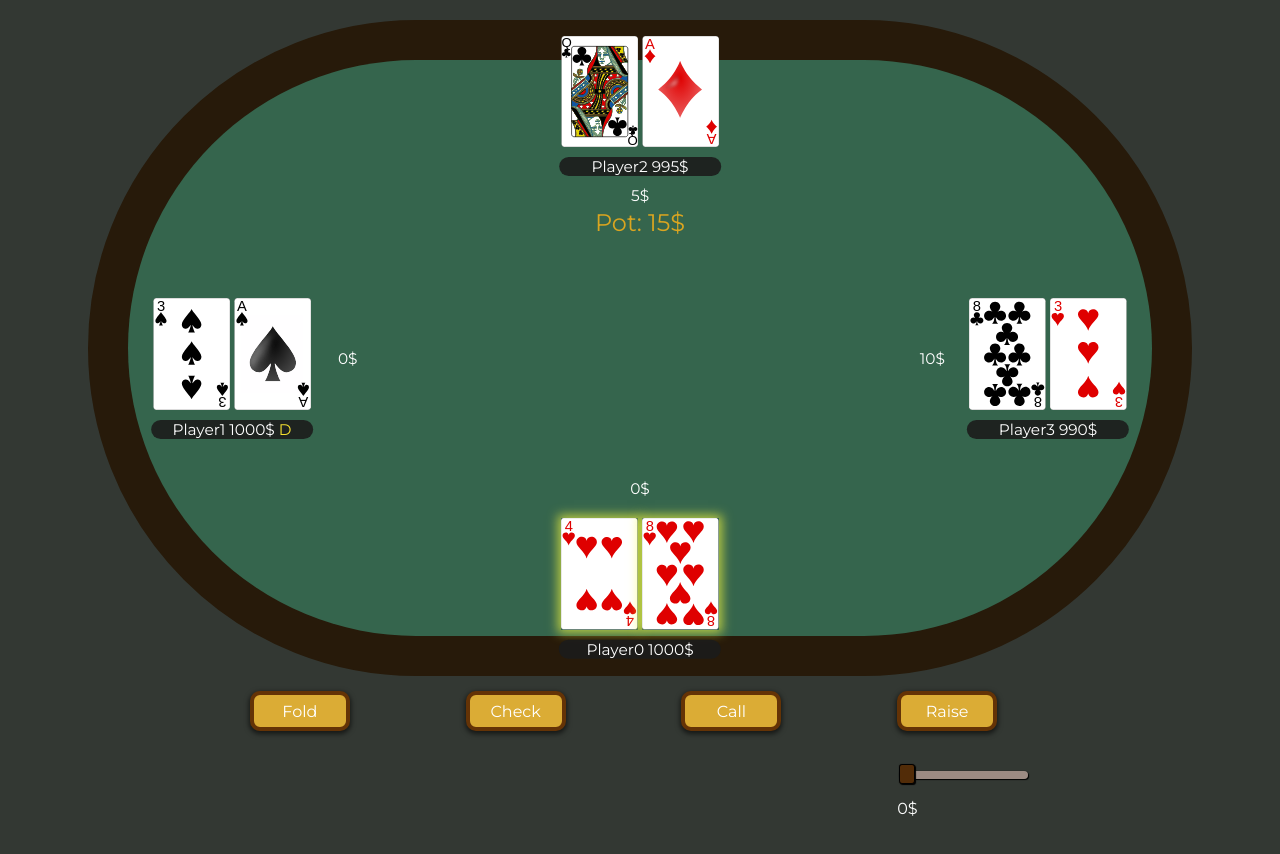
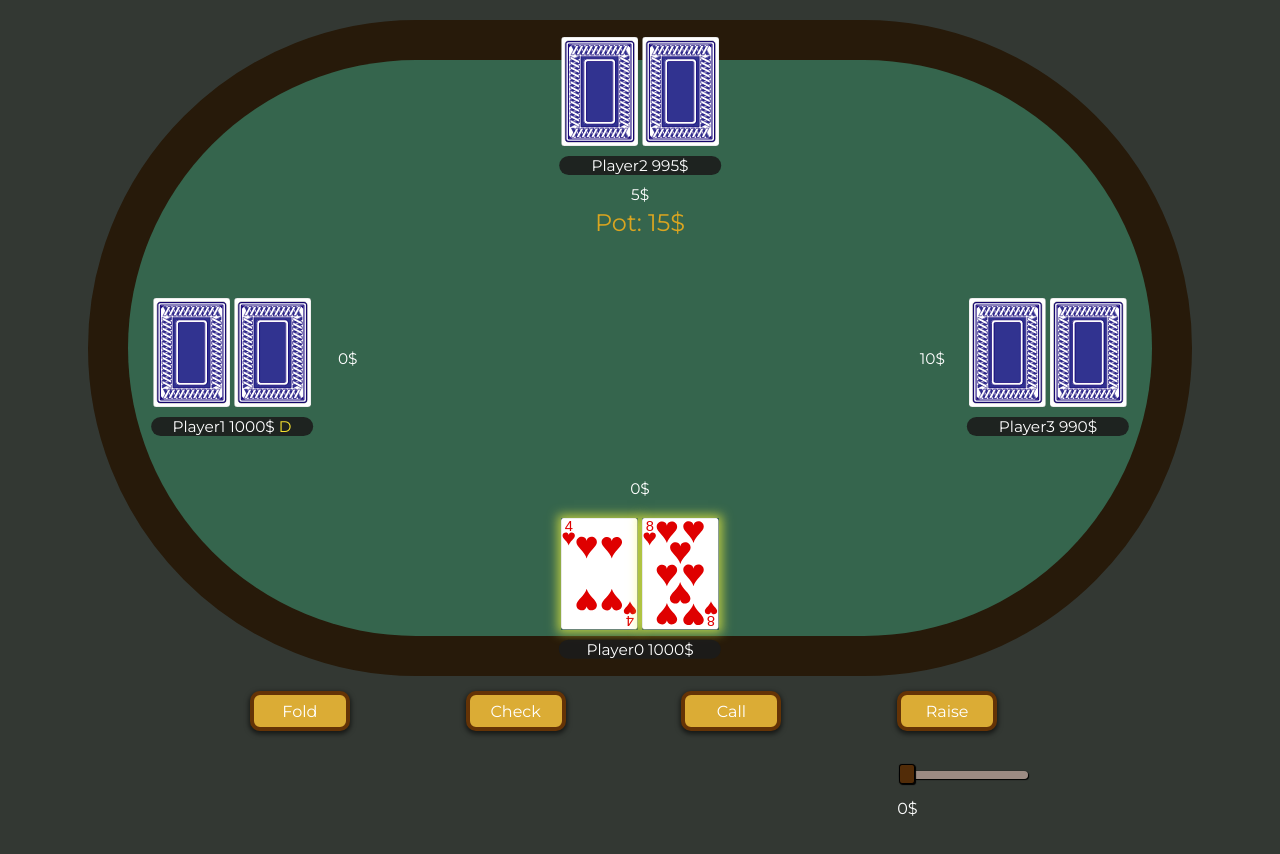
Before and after one commit to ddmuzyk/casino-online, a Next.js app: page /game/poker in a window 1280 px wide. Shown: the top 854 px of the page. Built offline with nearby package versions, Linux system fonts and the light colour scheme.

Commit message:
hid the computer players cards until showdown

```diff
--- a/components/poker/Player/Player.tsx
+++ b/components/poker/Player/Player.tsx
@@ -9,16 +9,18 @@ import ActionMessage from "../ActionMessage/Action";
 //   state: object
 // }
 
-const Player: React.FC<PlayerObject>  = ({id, name, turn, money, cards, action, smallBlind, bigBlind, bet, biggestBet, cardsAreDealt, won, currentDealerId}) => {
+const Player: React.FC<PlayerObject>  = ({id, name, turn, money, cards, action, smallBlind, bigBlind, bet, biggestBet, cardsAreDealt, won, currentDealerId, isShowdown}) => {
 
 
   const classname = `player${id}`;
   const actionClass = `action${id}`;
+
+
   // console.log('player: ', biggestBet)
   // const turnBackground = turn === id ? 'turn' : '';
 
   return (
-    <div className={`${styles[classname]}`}>
+    <div onClick={() => console.log(turn)} className={`${styles[classname]}`}>
         {id === 3 ? <p className={styles.bet} style={{bottom: "30px", width:"10px"}}>{bet}$</p> : null}
         {id === 0 ? <p className={styles.bet}>{bet}$</p> : null}
       <div className={`${styles['player-container']}`}
@@ -26,11 +28,22 @@ const Player: React.FC<PlayerObject>  = ({id, name, turn, money, cards, action,
       >
         <div className={styles['imgs-container']}>
           {cards.map((card: string, i) => {
+            // const background = id !== 0 && isShowdown ? `/svg-cards/${card}.svg` : '';
+            let source = '';
+            if (id === 0) {
+              source = `/svg-cards/${card}.svg`;
+            } else {
+              if (isShowdown) {
+                source = `/svg-cards/${card}.svg`;
+              } else {
+                source = "/svg-cards/backside.svg";
+              }
+            }
             return (
-              <img onClick={() => {console.log(biggestBet)}}
+              <img
                 className={`${styles.image} ${turn === id && !cardsAreDealt ? styles.turn : ""}  ${won ? styles.won : ""}`}
                 key={`${card}`}
-                src={card !== 'null' ? `/svg-cards/${card}.svg` : "/svg-cards/backside.svg"}
+                src={source}
                 alt="Playing card"
                 width={77}
                 height={154}>
--- a/pages/game/poker.tsx
+++ b/pages/game/poker.tsx
@@ -31,6 +31,7 @@ biggestBet?: number,
 currentDealerId?: number
 turn?: NumOrNull,
 cardsAreDealt?: boolean,
+isShowdown?: boolean,
 
 // biggestBet: number,
 }
@@ -68,6 +69,7 @@ const Poker = (): JSX.Element => {
   const [communityCards, setCommunityCards] = useState<Array<string>>([]); // Community cards on the table
   const [cardsVisible, setCardsVisible] = useState(true); // Boolean that checks if the cards are visible or not
   const [currentStage, setCurrentStage] = useState<Stage>('pre-flop'); // Current stage of the game
+  const [isShowdown, setIsShowdown] = useState(false); // Boolean that checks if the game is in the showdown stage
   // const [didGameStart, setDidGameStart] = useState(false); // Boolean that checks if the game has started
   // const [cardsClassname, setCardsClassname] = useState('hidden'); // Classname of the cards (hidden or visible)
   // const [isVisible, setIsVisible] = useState(false);
@@ -115,6 +117,7 @@ const Poker = (): JSX.Element => {
     setCardsVisible(() => true);
     setCurrentStage(() => 'pre-flop');
     setPlayers(() => players);
+    setIsShowdown(() => false);
   }
 
   const setTurnAndPlayers = (players: Array<PlayerObject>, turn: number) => {
@@ -230,13 +233,15 @@ const Poker = (): JSX.Element => {
       });
 
       if (stage === 'river') {
+        setIsShowdown(() => true);
         setCardsAreDealt(() => true);
+        await sleep(1000);
         const winners = getArrayOfWinners(playersCopy);
         playersCopy = giveMoneyToWinners(playersCopy, winners, pot);
         setPot(() => 0);
         setTurn(() => null);
         setPlayers(() => playersCopy);
-        console.log('winners: ', winners);
+        // console.log('winners: ', winners);
         resetGameState(playersCopy);
       } else {
         setCardsAreDealt(() => true);
@@ -293,7 +298,7 @@ const Poker = (): JSX.Element => {
 
       const newCurrentDealerId = getNextTurn(currentDealerId as number, playersCopy);
 
-      console.log('new current dealer id: ', newCurrentDealerId)
+      // console.log('new current dealer id: ', newCurrentDealerId)
 
       playersCopy = giveBlind(playersCopy, smallBlind, newCurrentDealerId);
 
@@ -362,7 +367,12 @@ const Poker = (): JSX.Element => {
     });
 
     newPlayers[turn].hasFolded = true;
-    newPlayers[turn].action = 'FOLD';
+
+    if (newPlayers[turn].action === 'FOLD') {
+      newPlayers[turn].action = 'fold';
+    } else {
+      newPlayers[turn].action = 'FOLD';
+    }
 
     if (turn === playerThatBegins) {
       setPlayerThatBegins(() => getNextTurn(playerThatBegins as number, newPlayers));
@@ -487,6 +497,7 @@ const Poker = (): JSX.Element => {
                 currentDealerId={currentDealerId as number}
                 turn={turn as number}
                 cardsAreDealt={cardsAreDealt}
+                isShowdown={isShowdown}
               />
               })}
           </div>
```
